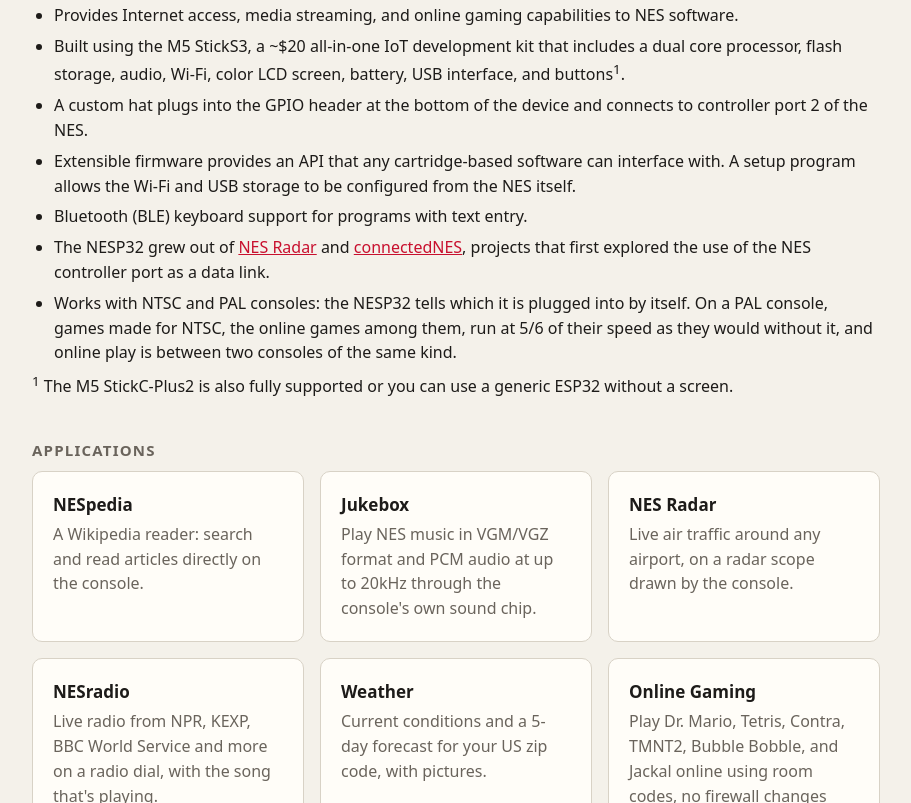
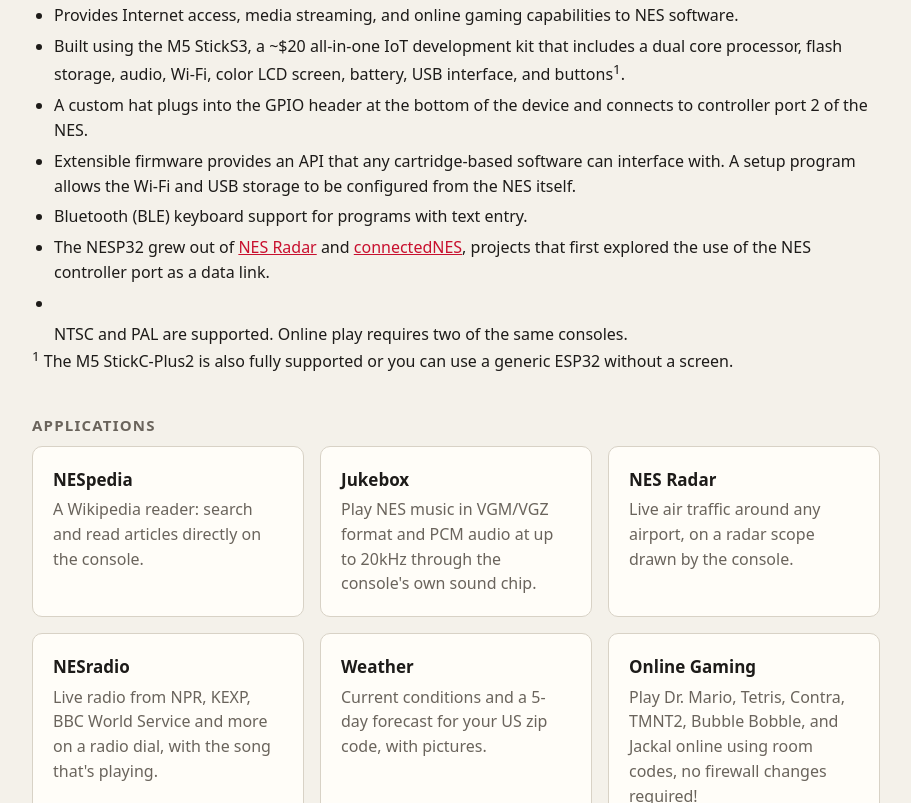
Before and after one commit to Armitage64/nesp32, a plain HTML site: page web/product/index.html in a window 1280 px wide. Shown: the part 985-1788 px from the top of the page, without its empty margins (184-1095 px from the left). Drawn offline with Linux system fonts and the light colour scheme; files that its build step writes are made by us from their sources; files whose address does not match are found by name.

Commit message:
Update index.html

```diff
--- a/web/product/index.html
+++ b/web/product/index.html
@@ -53,7 +53,7 @@
 
   <li>The NESP32 grew out of <a href="https://github.com/k6lcm/nes-radar">NES Radar</a> and <a href="https://github.com/hxlnt/connectedNES">connectedNES</a>, projects that first explored the use of the NES controller port as a data link.</li>
 
-  <li>Works with NTSC and PAL consoles: the NESP32 tells which it is plugged into by itself. On a PAL console, games made for NTSC, the online games among them, run at 5/6 of their speed as they would without it, and online play is between two consoles of the same kind.</li>
+  <li></li>NTSC and PAL are supported. Online play requires two of the same consoles.</li>
   </ul>
 
   <sup>1</sup> The M5 StickC-Plus2 is also fully supported or you can use a generic ESP32 without a screen.
```
